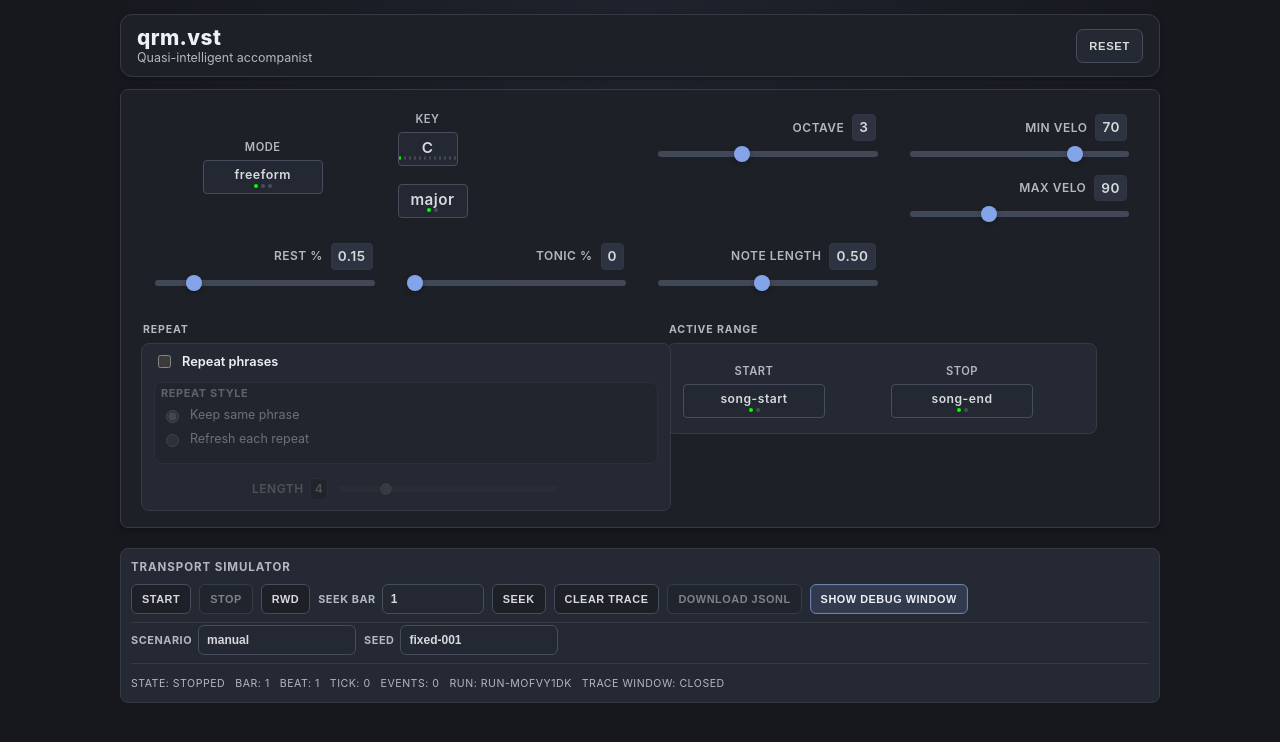
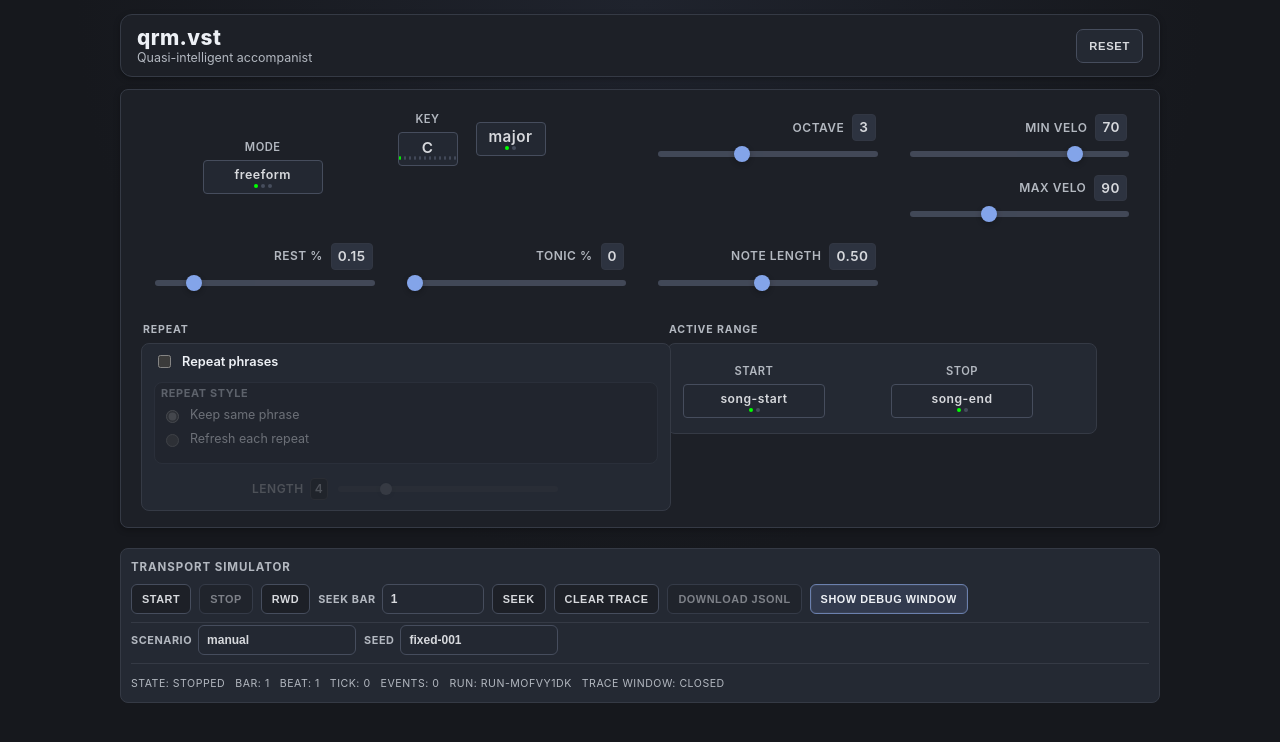
Before and after one commit to bso2001/qrm-ui, a Svelte app: page / in a window 1280 px wide. Shown: the top 742 px of the page. Built offline with nearby package versions, Linux system fonts and the light colour scheme.

Commit message:
UI: Fix KEY/major-minor controls to be side by side (horizontal)

```diff
--- a/src/App.svelte
+++ b/src/App.svelte
@@ -688,7 +688,8 @@
 					/>
 				</div>
 
-					   <div class="control key-row-align">
+					   <div class="control">
+						   <div class="key-row-align">
 							   <Choice
 								   value={model.root}
 								   label="KEY"
@@ -707,6 +708,7 @@
 								   }}
 								   width="70px"
 							   />
+						   </div>
 					   </div>
 
 				<div class="control">
@@ -1446,7 +1448,8 @@
 	/* Key row alignment for KEY and major/minor */
 	.key-row-align {
 		display: flex;
-		align-items: stretch;
+		flex-direction: row;
+		align-items: center;
 		gap: 8px;
 		width: 100%;
 	}
```
Lines whose indentation alone changed are shown as unchanged.
